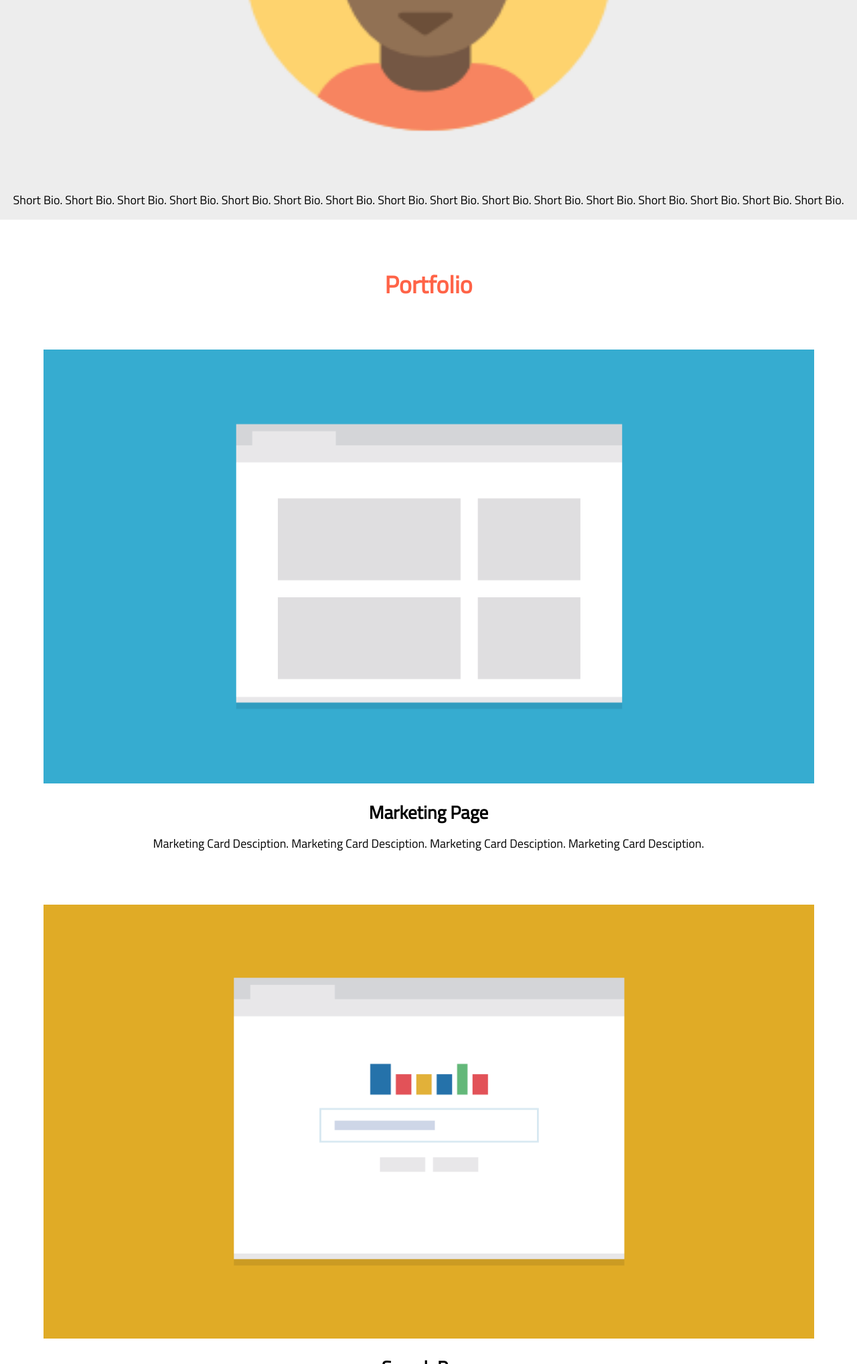
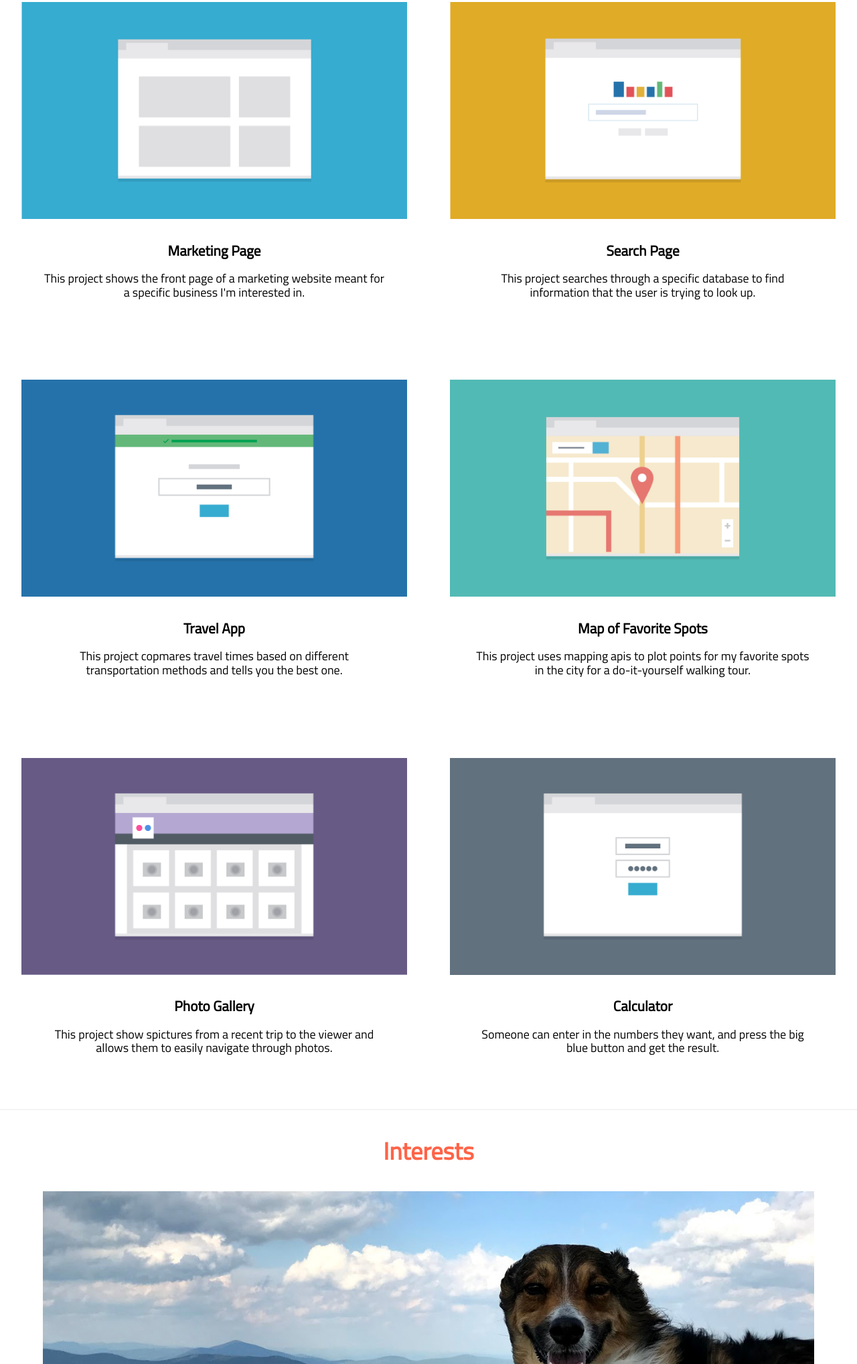
Before and after one commit to erickleinww/techdegree-project-2, a plain HTML site: page responsive_layout_v3/index.html in a window 1280 px wide. Shown: the part 763-2800 px from the top of the page at 67% size. Drawn offline with Linux system fonts and the light colour scheme.

Commit message:
Working on tablet layout

```diff
--- a/responsive_layout_v3/css/style.css
+++ b/responsive_layout_v3/css/style.css
@@ -12,15 +12,25 @@
 
    body {
        font-family: 'Titillium Web', sans-serif;
-       background-color: #ededed;
+       background-color: #f5f3f3;
        text-align: center;
     }
 
    img {
        width: 90%;
-       aspect-ratio: 16/9;
     }
 
+   h3 {
+       margin: 0;
+       padding: auto 0;
+    }
+
+   .name {
+        font-family: 'Fredoka One', cursive;
+        font-weight: 900;
+        font-size: 2rem;
+        letter-spacing: 1mm;
+    }
 
 /* =================================
     Nav Style
@@ -44,36 +54,146 @@
        font-weight: bolder;
        font-size: 1.2rem;
     }
-
 /* =================================
-    Class Styles
+    Primary Content Styles
    ================================= */
 
-   .name {
-       font-family: 'Fredoka One', cursive;
-       font-weight: 900;
-       font-size: 3rem;
-       letter-spacing: 1mm;
+   .primary_content {
+        background-color: white;
+        margin-top: 40px;
+        padding-bottom: 20px;
     }
 
-   .primary_content h3 {
+    .primary_content h2 {
+        margin: 0;
+        margin-bottom: 40px;
+        padding-top: 40px;
         font-size: 2rem;
         color: tomato;
     }
 
+/* =================================
+    Card Styles
+   ================================= */
+    .card {
+        margin: 40px 0;
+    }
+
+    .card h3 {
+        margin-top: 20px;
+        margin-bottom: 20px;
+    }
+
     .description {
+        width: 80%;
         margin: auto;
     }
 
-   .primary_content {
-       background-color: white;
-       padding: 40px 0;
-   }
-
-   .card {
-       padding: 40px 0;
+    .bio p {
+        width: 90%;
+        margin-left: auto;
+        margin-right: auto;
     }
 
     .interests {
-       border-top: 2px solid #ededed;
+        border-top: 2px solid #f5f3f3;
     }
+
+    .portfolio div,
+    .interests div {
+        margin-top: 30px;
+        margin-bottom: 40px;
+    }
+
+/* =================================
+    Contact Styles
+   ================================= */
+
+    .contact h2 {
+       padding: 30px 0;
+    }
+
+    .contact .description {
+       width: 90%;
+    }
+
+    .phone span,
+    .email span {
+       margin-left: 20px;
+       font-weight: bold;
+    }
+
+/* =================================
+    Footer Styles
+   ================================= */
+
+   footer {
+       border-top: 1px rgba(201, 197, 197, 0.555) solid;
+       margin: 20px 0;
+    }
+
+   footer a,
+   footer span {
+       text-decoration: none;
+       color: black;
+       font-weight: 900;
+    }
+
+   footer a {
+       float: right;
+       margin-right: 5%;
+       margin-top: 24px;
+       margin-bottom: 24px;
+    }
+
+   footer span {
+       float: left;
+       margin-left: 5%;
+       margin-top: 24px;
+       margin-bottom: 24px;
+    }
+
+
+/* =================================
+    Media Queries
+   ================================= */
+
+   @media (min-width: 768px) {
+
+    .clearfix::after {
+        content: "";
+        clear: both;
+        display: table;
+      }
+
+       nav ul li {
+           display: inline-block;
+           background-color: #f5f3f3;
+       }
+
+       .bio p {
+           width: 50%;
+           float: left;
+           padding-left: 2%;
+           padding-right: 2%;
+       }
+
+       #profile_img {
+           width: 50%;
+           float: right;
+       }
+
+       .marketing,
+       .travel_app,
+       .gallery {
+           float: left;
+           width: 50%;
+       }
+
+       .search,
+       .map,
+       .calculator {
+           float: right;
+           width: 50%;
+       }
+    }
--- a/responsive_layout_v3/index.html
+++ b/responsive_layout_v3/index.html
@@ -22,9 +22,9 @@
         </nav>
     </header>
     <main>
-        <section class="bio">
-            <img id="profile_img" src="images/responsive-layout-profile.png" alt="Picture of Eric">
-            <p>
+        <section class="bio clearfix">
+            <img id="profile_img" class="clearfix" src="images/responsive-layout-profile.png" alt="Picture of Eric">
+            <p class="bio">
                 Short Bio. Short Bio. Short Bio. Short Bio.
                 Short Bio. Short Bio. Short Bio. Short Bio.
                 Short Bio. Short Bio. Short Bio. Short Bio.
@@ -32,95 +32,113 @@
             </p>
         </section>
         <div class="primary_content">
-            <section class="portfolio">
+            <section class="portfolio clearfix">
 
-                <h3 id="portfolio">Portfolio</h3>
+                <h2 id="portfolio">Portfolio</h2>
 
                 <section class="marketing card">
                     <img id="marketing_img" src="images/portfolio-1.png" alt="Marketing Card">
-                    <h2>Marketing Page</h2>
+                    <div class="container">
+                        <h3>Marketing Page</h3>
                         <p class="description">
-                        Marketing Card Desciption. Marketing Card Desciption.
-                        Marketing Card Desciption. Marketing Card Desciption.
+                            This project shows the front page of a marketing website
+                            meant for a specific business I'm interested in.
                         </p>
+                    </div>
                 </section>
 
                 <section class="search card">
                     <img id="search_img" src="images/portfolio-2.png" alt="Search Card">
-                    <h2>Search Page</h2>
+                    <div class="container">
+                        <h3>Search Page</h3>
                         <p class="description">
-                        Search Card Description. Search Card Description.
-                        Search Card Description. Search Card Description.
+                            This project searches through a specific database to find
+                            information that the user is trying to look up.
                         </p>
+                    </div>
                 </section>
 
                 <section class="travel_app card">
                     <img id="travel_img" src="images/portfolio-3.png" alt="Travel App">
-                    <h2>Travel App</h2>
+                    <div class="container">
+                        <h3>Travel App</h3>
                         <p class="description">
-                        Travel App Description. Travel App Description.
-                        Travel App Description. Travel App Description.
+                            This project copmares travel times based on different
+                            transportation methods and tells you the best one.
                         </p>
+                    </div>
                 </section>
 
                 <section class="map card">
                     <img class="map_img" src="images/portfolio-4.png" alt="Map of Favorite Spots">
-                    <h2>Map of Favorite Spots</h2>
+                    <div class="container">
+                        <h3>Map of Favorite Spots</h3>
                         <p class="description">
-                        Map Description. Map Description.
-                        Map Description. Map Description.
+                            This project uses mapping apis to plot points for my favorite
+                            spots in the city for a do-it-yourself walking tour.
                         </p>
+                    </div>
                 </section>
 
                 <section class="gallery card">
                     <img id="gallery_img" src="images/portfolio-5.png" alt="Photo Gallery">
-                    <h2>Photo Gallery</h2>
+                    <div class="container">
+                        <h3>Photo Gallery</h3>
                         <p class="description">
-                        Photo Gallery Description. Photo Gallery Description.
-                        Photo Gallery Description. Photo Gallery Description.
+                            This project show spictures from a recent trip to the viewer
+                            and allows them to easily navigate through photos.
                         </p>
+                    </div>
                 </section>
 
                 <section class="calculator card">
                     <img id="calculator_img" src="images/portfolio-6.png" alt="Calculator">
-                    <h2>Calculator</h2>
+                    <div class="container">
+                        <h3>Calculator</h3>
                         <p class="description">
-                        Calculator Description. Calculator Description.
-                        Calculator Description. Calculator Description.
+                            Someone can enter in the numbers they want, and press the big
+                            blue button and get the result.
                         </p>
+                    </div>
                 </section>
             </section>
             <section class="interests">
-                <h3 id="interests">Interests</h3>
+                <h2 id="interests">Interests</h2>
                 <section class="hiking card">
                     <img id="hiking_img" src="images/hiking.jpg" alt="Hiking Picture">
-                    <h2>Hiking</h2>
+                    <div class="container">
+                        <h3>Hiking</h3>
                         <p class="description">
                             Hiking Description. Hiking Description.
                             Hiking Description. Hiking Description.
                         </p>
+                    </div>
                 </section>
 
                 <section class="video_games card">
                     <img id="video_games_img" src="images/video_games.jpg" alt="Video Games Picture">
-                    <h2>Video Games</h2>
+                    <div class="container">
+                        <h3>Video Games</h3>
                         <p class="description">
                             Video Games Description. Video Games Description.
                             Video Games Description. Video Games Description.
                         </p>
+                    </div>
                 </section>
                 <section class="music card">
                     <img id="music_img" src="images/music.jpg" alt="Music Picture">
-                    <h2>Music</h2>
+                    <div class="container">
+                        <h3>Music</h3>
                         <p class="description">
                             Music Description. Music Description.
                             Music Description. Music Description.
                         </p>
+                    </div>
                 </section>
             </div>
         </section>
         <section class="contact">
-            <h3 id="contact">Contact</h3>
+            <h2 id="contact">Contact</h2>
             <p class="description">
                 Contact Description. Contact Description.
                 Contact Description. Contact Description.
@@ -130,8 +148,8 @@
         </section>
     </main>
     <footer>
-        <span>Eric Klein</span>
-        <a class="back_to_top" href="#home">Back to top</a>
+        <span class="clearfix">Eric Klein</span>
+        <a class="back_to_top clearfix" href="#home">Back to top</a>
     </footer>
 </body>
 </html>
```
Lines whose indentation alone changed are shown as unchanged.
